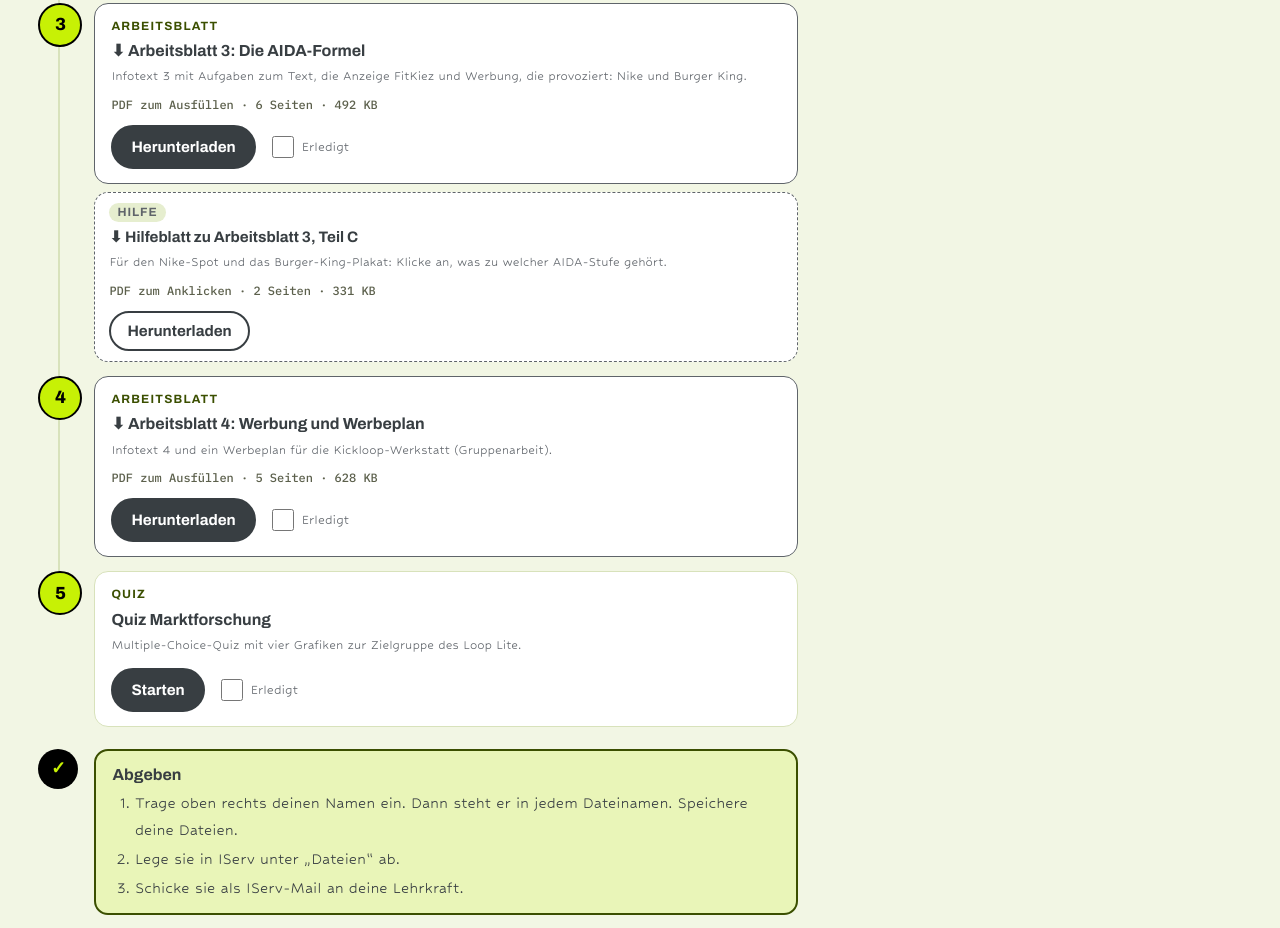
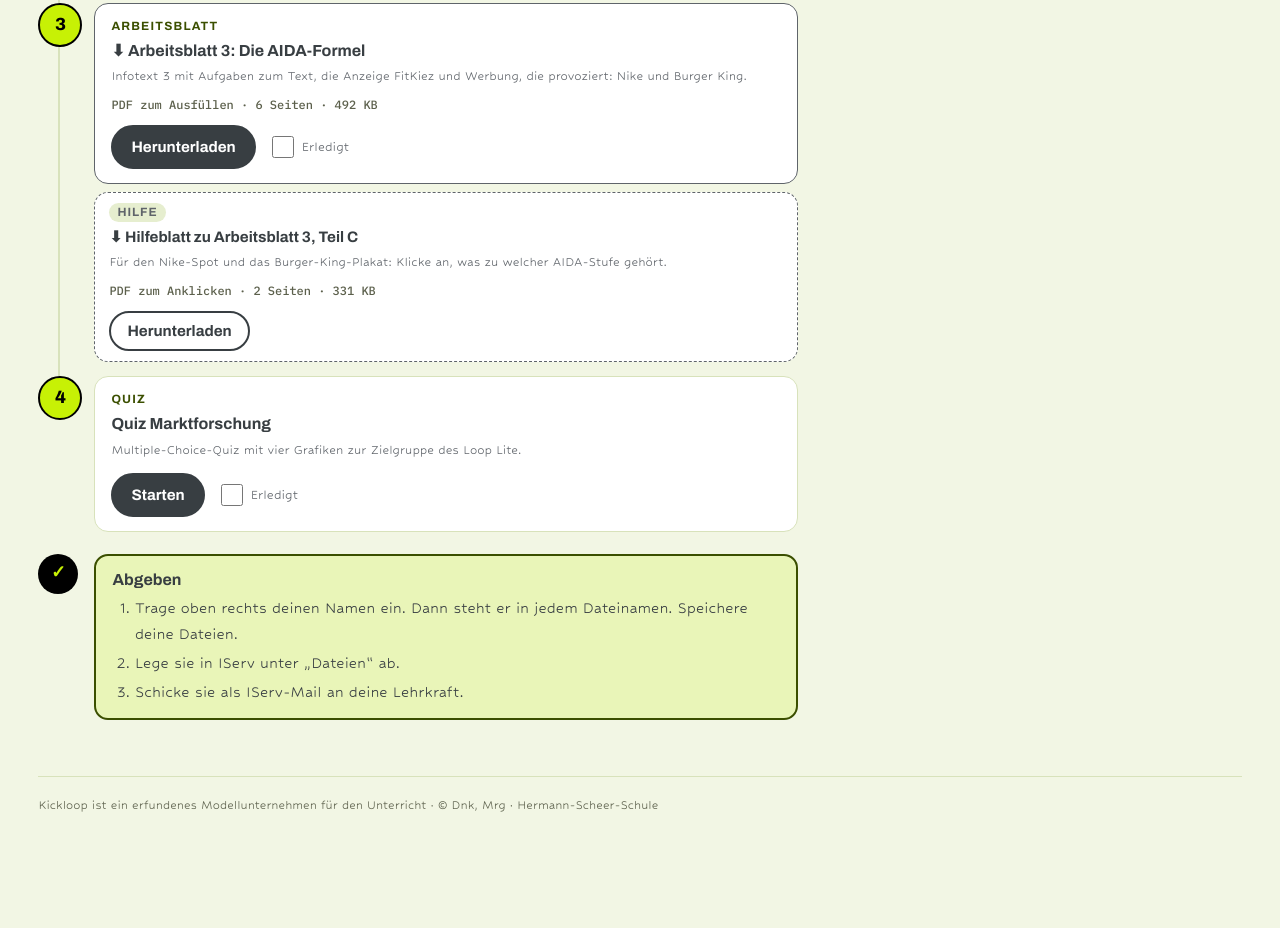
Before and after one commit to KMrg1390/Kickloop, a plain HTML site: page lf2/marketing.html in a window 1280 px wide. Shown: the part 720-1648 px from the top of the page. After the commit the page ends 1583 px from the top, so only its background shows below. Drawn offline with Linux system fonts and the light colour scheme.

Commit message:
LF 2 Marketing: Arbeitsblatt 4 „Werbung und Werbeplan“ aus dem Arbeitsbereich genommen
Schritt auf der Themenseite entfernt, PDF aus lf2/dateien gelöscht, Angabe unter der Kachel angepasst
(3 Arbeitsblätter, ca. 3 Doppelstunden). Das Blatt bleibt im Material-Ordner und lässt sich wieder einhängen.

Co-Authored-By: Claude Fable 5.2 <noreply@anthropic.com>

```diff
--- a/lf2/marketing.html
+++ b/lf2/marketing.html
@@ -27,9 +27,6 @@
       </div>
     </li>
     <li>
-      <a class="ucard dl" href="/lf2/dateien/Kickloop_Werbung_und_Werbeplan.pdf" download><span class="stype">Arbeitsblatt</span><b>⬇ Arbeitsblatt 4: Werbung und Werbeplan</b><span>Infotext 4 und ein Werbeplan für die Kickloop-Werkstatt (Gruppenarbeit).</span><span class="meta">PDF zum Ausfüllen · 5 Seiten · 628 KB</span></a>
-    </li>
-    <li>
       <a class="ucard" href="/uebungen/lf2-marktforschung-quiz.html"><span class="stype">Quiz</span><b>Quiz Marktforschung</b><span>Multiple-Choice-Quiz mit vier Grafiken zur Zielgruppe des Loop Lite.</span></a>
     </li>
   </ol>
```
Also changed, not shown: arbeitsbereich/index.html (+1 -1 lines), 1 other file.
